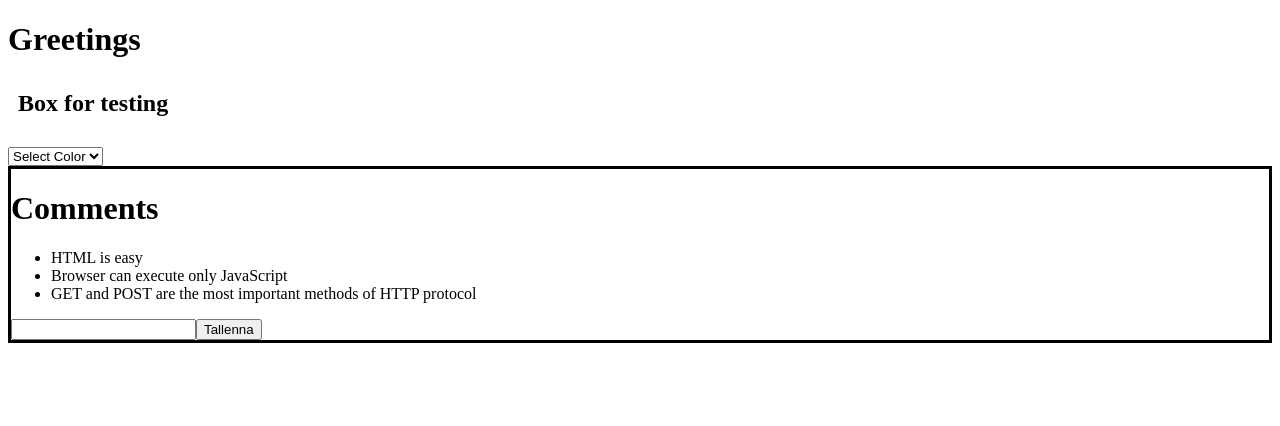
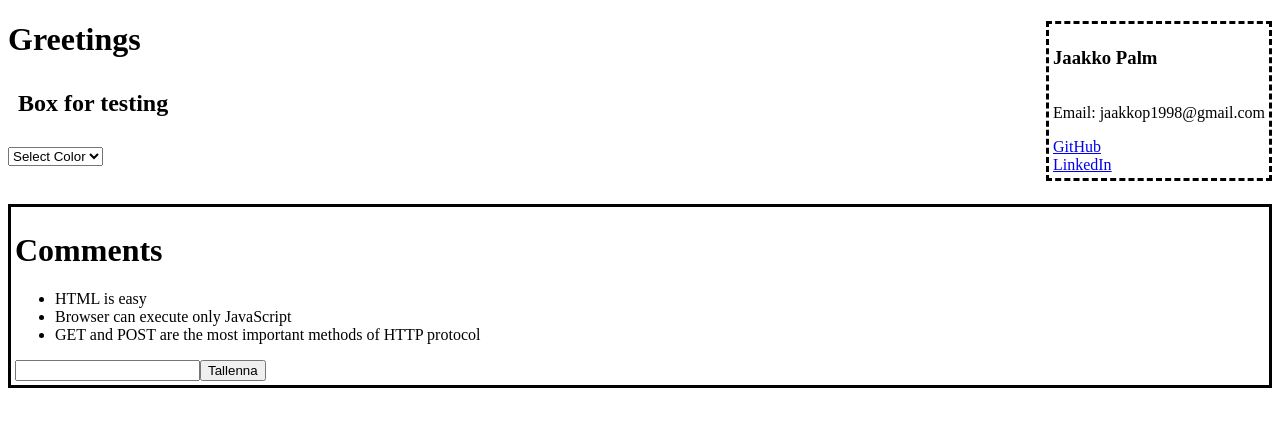
Before and after one commit to JaakkoP1998/react_harjoittelua, a React (Vite) app: page / in a window 1280 px wide. Shown: the top 426 px of the page. Built offline with nearby package versions, Linux system fonts and the light colour scheme; data requests are answered from the project's data file.

Commit message:
Added more CSS and creators information to the page

```diff
--- a/src/App.jsx
+++ b/src/App.jsx
@@ -1,5 +1,6 @@
 import {useState,useEffect} from 'react';
 import Comment from './components/Comment'
+import Information from './components/CreatorInformation';
 import axios from 'axios'
 
 const App = (props) => {
@@ -46,6 +47,7 @@ const App = (props) => {
 
   return (
     <div>
+      <Information />
       <div>
         <h1>Greetings</h1>
         {/* H2 gets backround color from select-choices. */}
--- /dev/null
+++ b/src/components/CreatorInformation.jsx
@@ -0,0 +1,11 @@
+// Basic information of the creator (me), mainly used for CSS-testing.
+const Information = () => {
+  return <div className="basicInformation">
+    <h3>Jaakko Palm</h3>
+    <p> Email: jaakkop1998@gmail.com </p>
+    <a href="https://github.com/JaakkoP1998"> GitHub </a>
+    <a href="https://www.linkedin.com/in/jaakko-palm-68704014a/"> LinkedIn </a>
+  </div>
+}
+
+export default Information
--- a/src/index.css
+++ b/src/index.css
@@ -1,3 +1,12 @@
 .commentForm{
   border-style: solid;
+  margin-top: 1cm;
+  padding: 4px;
 }
+
+.basicInformation{
+  display: grid;
+  float: inline-end;
+  border-style: dashed;
+  padding: 4px;
+}
```
